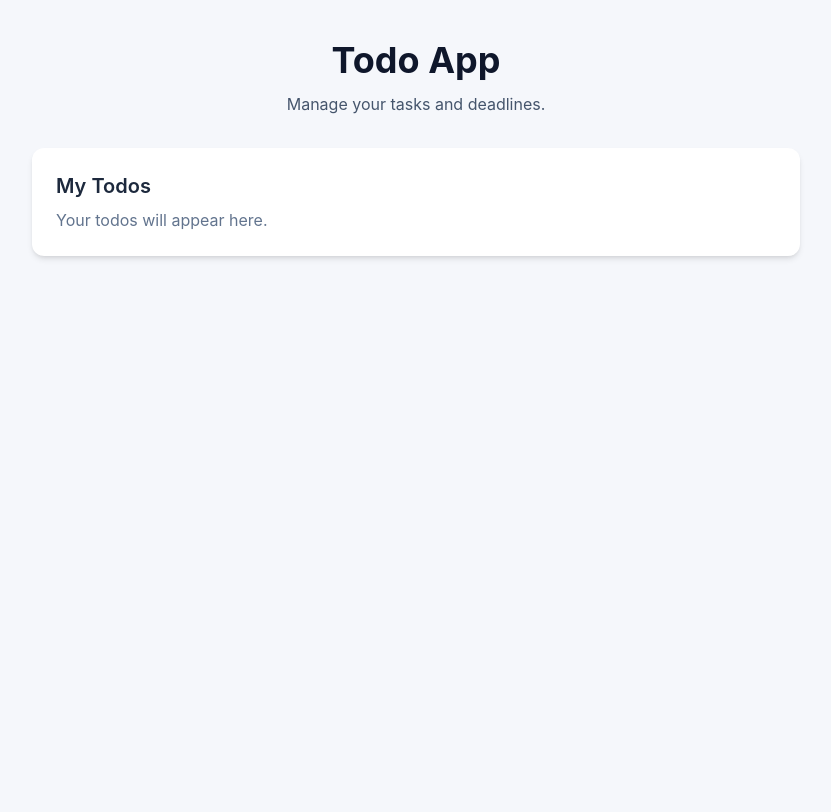
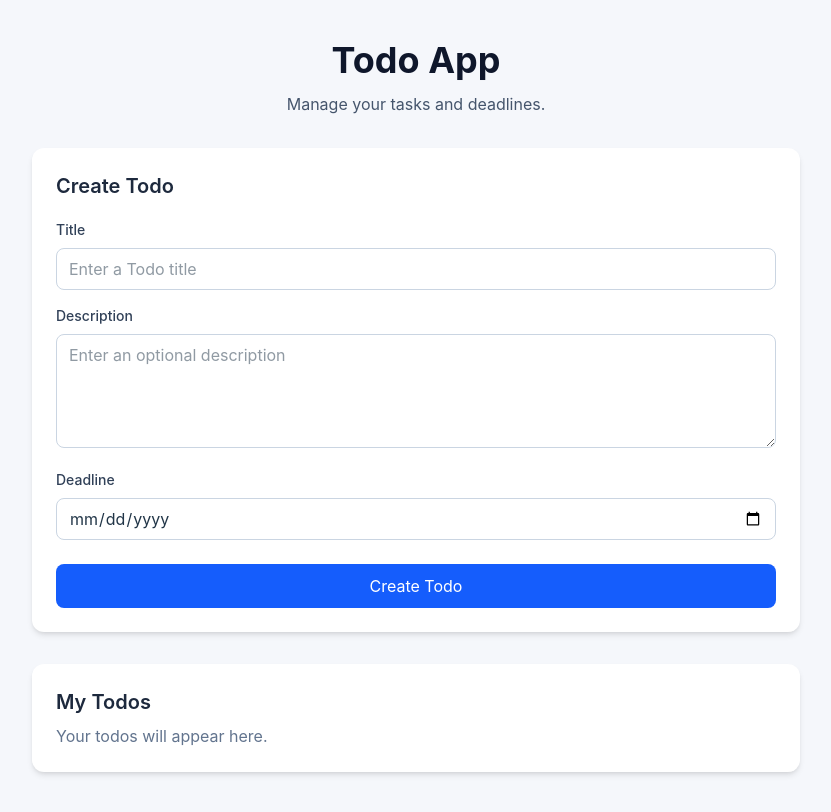
Before and after one commit to elafhakim/react-todo-app, a React (Vite) app in the folder frontend/: page / in a window 1280 px wide. Shown: the whole page, without its empty margins (224-1055 px from the left). Built offline with nearby package versions, Linux system fonts and the light colour scheme; no server answers.

Commit message:
Implemented Todo creation form

```diff
--- /dev/null
+++ b/frontend/src/components/TodoForm.tsx
@@ -0,0 +1,136 @@
+import { useState, type FormEvent } from "react";
+import { createTodo } from "../api/todoApi";
+import type { Todo } from "../types/todo";
+
+type TodoFormProps = {
+  onTodoCreated: (todo: Todo) => void;
+};
+
+export default function TodoForm({ onTodoCreated }: TodoFormProps) {
+  const [title, setTitle] = useState("");
+  const [description, setDescription] = useState("");
+  const [deadline, setDeadline] = useState("");
+  const [error, setError] = useState<string | null>(null);
+  const [isSubmitting, setIsSubmitting] = useState(false);
+
+  async function handleSubmit(event: FormEvent<HTMLFormElement>) {
+    event.preventDefault();
+    setError(null);
+
+    const trimmedTitle = title.trim();
+
+    if (!trimmedTitle) {
+      setError("Please enter a title.");
+      return;
+    }
+
+    if (!deadline) {
+      setError("Please select a deadline.");
+      return;
+    }
+
+    try {
+      setIsSubmitting(true);
+
+      const createdTodo = await createTodo({
+        title: trimmedTitle,
+        description: description.trim() || undefined,
+        deadline,
+      });
+
+      onTodoCreated(createdTodo);
+
+      setTitle("");
+      setDescription("");
+      setDeadline("");
+    } catch (requestError) {
+      setError(
+        requestError instanceof Error
+          ? requestError.message
+          : "The Todo could not be created.",
+      );
+    } finally {
+      setIsSubmitting(false);
+    }
+  }
+
+  return (
+    <form onSubmit={handleSubmit} className="rounded-xl bg-white p-6 shadow-md">
+      <h2 className="text-xl font-semibold text-slate-800">Create Todo</h2>
+
+      <div className="mt-5">
+        <label
+          htmlFor="todo-title"
+          className="mb-2 block text-sm font-medium text-slate-700"
+        >
+          Title
+        </label>
+
+        <input
+          id="todo-title"
+          type="text"
+          value={title}
+          onChange={(event) => setTitle(event.target.value)}
+          maxLength={100}
+          placeholder="Enter a Todo title"
+          className="w-full rounded-lg border border-slate-300 px-3 py-2 outline-none transition focus:border-blue-500 focus:ring-2 focus:ring-blue-200"
+          required
+        />
+      </div>
+
+      <div className="mt-4">
+        <label
+          htmlFor="todo-description"
+          className="mb-2 block text-sm font-medium text-slate-700"
+        >
+          Description
+        </label>
+
+        <textarea
+          id="todo-description"
+          value={description}
+          onChange={(event) => setDescription(event.target.value)}
+          maxLength={500}
+          rows={4}
+          placeholder="Enter an optional description"
+          className="w-full resize-y rounded-lg border border-slate-300 px-3 py-2 outline-none transition focus:border-blue-500 focus:ring-2 focus:ring-blue-200"
+        />
+      </div>
+
+      <div className="mt-4">
+        <label
+          htmlFor="todo-deadline"
+          className="mb-2 block text-sm font-medium text-slate-700"
+        >
+          Deadline
+        </label>
+
+        <input
+          id="todo-deadline"
+          type="date"
+          value={deadline}
+          onChange={(event) => setDeadline(event.target.value)}
+          className="w-full rounded-lg border border-slate-300 px-3 py-2 outline-none transition focus:border-blue-500 focus:ring-2 focus:ring-blue-200"
+          required
+        />
+      </div>
+
+      {error && (
+        <p
+          role="alert"
+          className="mt-4 rounded-lg bg-red-50 px-4 py-3 text-sm text-red-700"
+        >
+          {error}
+        </p>
+      )}
+
+      <button
+        type="submit"
+        disabled={isSubmitting}
+        className="mt-6 w-full rounded-lg bg-blue-600 px-4 py-2.5 font-medium text-white transition hover:bg-blue-700 disabled:cursor-not-allowed disabled:bg-blue-300"
+      >
+        {isSubmitting ? "Creating..." : "Create Todo"}
+      </button>
+    </form>
+  );
+}
--- a/frontend/src/pages/TodosPage.tsx
+++ b/frontend/src/pages/TodosPage.tsx
@@ -1,4 +1,14 @@
+import { useState } from "react";
+import TodoForm from "../components/TodoForm";
+import type { Todo } from "../types/todo";
+
 export default function TodosPage() {
+  const [successMessage, setSuccessMessage] = useState<string | null>(null);
+
+  function handleTodoCreated(todo: Todo) {
+    setSuccessMessage(`Todo "${todo.title}" was created successfully.`);
+  }
+
   return (
     <main className="min-h-screen px-4 py-10">
       <section className="mx-auto w-full max-w-3xl">
@@ -10,10 +20,22 @@ export default function TodosPage() {
           </p>
         </header>
 
-        <div className="rounded-xl bg-white p-6 shadow-md">
+        {successMessage && (
+          <p
+            role="status"
+            className="mb-5 rounded-lg bg-green-50 px-4 py-3 text-sm text-green-700"
+          >
+            {successMessage}
+          </p>
+        )}
+
+        <TodoForm onTodoCreated={handleTodoCreated} />
+
+        <div className="mt-8 rounded-xl bg-white p-6 shadow-md">
           <h2 className="text-xl font-semibold text-slate-800">My Todos</h2>
 
           <p className="mt-2 text-slate-500">Your todos will appear here.</p>
+
         </div>
       </section>
     </main>
```
